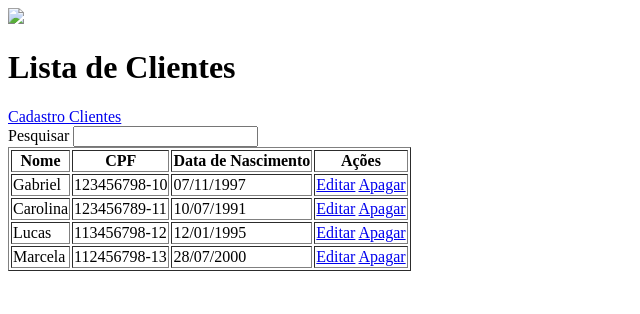
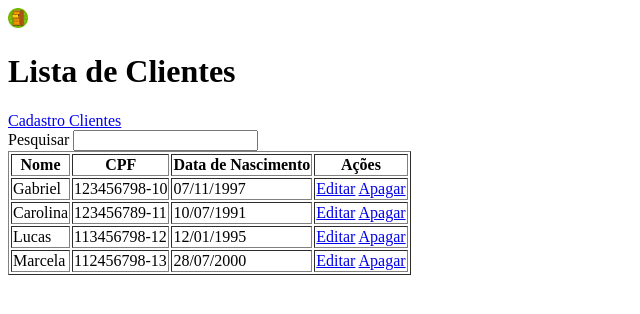
Before and after one commit to Nadoroski-G/proway-curso-html, a plain HTML site: page Paginas/Clientes/index.html in a window 1280 px wide. Shown: the full height of the page, 0-640 px from the left. Drawn offline with Linux system fonts and the light colour scheme; the site is published under a folder, as on GitHub Pages, so addresses that start at the root find nothing.

Commit message:
Ajustado o caminho dos arquivos

```diff
--- a/Paginas/Clientes/index.html
+++ b/Paginas/Clientes/index.html
@@ -5,11 +5,11 @@
     <meta charset="UTF-8">
     <meta name="viewport" content="width=device-width, initial-scale=1.0">
     <title>GuardaTreco</title>
-    <link rel="icon" type="image/png" href="/Assets/Logo.png">
+    <link rel="icon" type="image/png" href="../../Assets/Logo.png">
 </head>
 
 <body>
-    <a href="/Paginas/home.html"><img src="/Assets/Logo.png" width="20"></a>
+    <a href="../../Paginas/home.html"><img src="../../Assets/Logo.png" width="20"></a>
 
     <h1>Lista de Clientes</h1>
 
```
Also changed, not shown: Paginas/Categorias/cadastro.html (+2 -2 lines), Paginas/Categorias/index.html (+2 -2 lines), Paginas/Clientes/cadastro.html (+2 -2 lines), Paginas/Fornecedores/cadastro.html (+2 -2 lines), Paginas/Fornecedores/index.html (+2 -2 lines), Paginas/Produtos/cadastro.html (+2 -2 lines), Paginas/Produtos/estoque.html (+3 -3 lines), Paginas/Produtos/index.html (+2 -2 lines), Paginas/home.html (+1 -1 lines).
